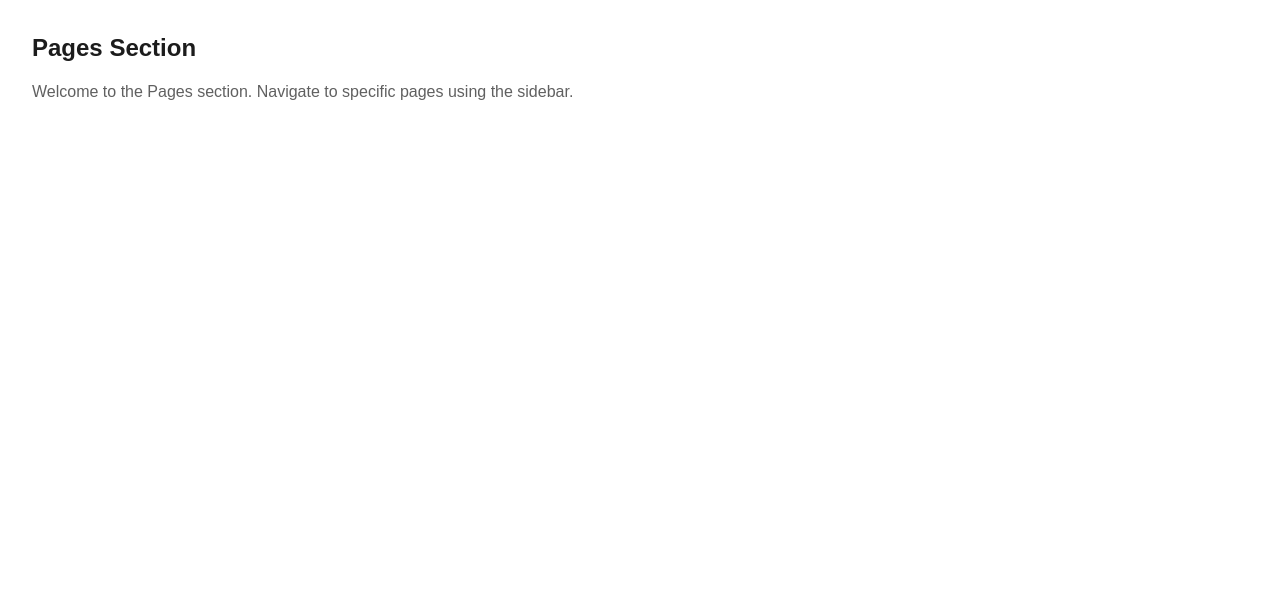
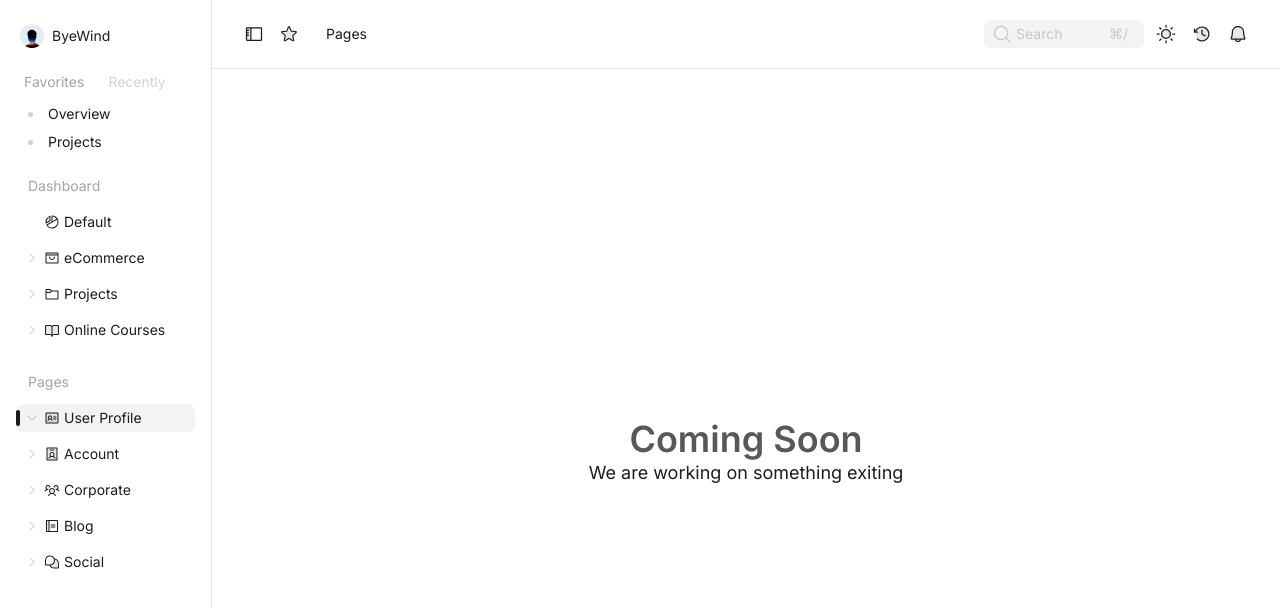
Before and after one commit to alen-kuriakose/juspay-dashboard, a Next.js app: page /pages in a window 1280 px wide. Shown: the top 608 px of the page. Built offline with nearby package versions, Linux system fonts and the light colour scheme.

Commit message:
Add tooltip component and integrate sidebar collapse functionality

```diff
--- a/package.json
+++ b/package.json
@@ -18,6 +18,7 @@
     "@radix-ui/react-select": "^2.2.6",
     "@radix-ui/react-separator": "^1.1.0",
     "@radix-ui/react-slot": "^1.1.0",
+    "@radix-ui/react-tooltip": "^1.2.8",
     "@types/react-simple-maps": "^3.0.6",
     "@types/recharts": "^1.8.29",
     "@vercel/analytics": "^1.5.0",
--- a/src/app/pages/page.tsx
+++ b/src/app/pages/page.tsx
@@ -1,14 +1,10 @@
 "use client";
+import { DashboardLayout } from "@/layouts";
 
 export default function PagesPage() {
   return (
-    <div className="p-8 bg-white dark:bg-black min-h-screen">
-      <h1 className="text-2xl font-bold text-primary dark:text-white mb-4">
-        Pages Section
-      </h1>
-      <p className="text-primary/70 dark:text-white/70">
-        Welcome to the Pages section. Navigate to specific pages using the sidebar.
-      </p>
+    <div className="bg-white dark:bg-black font-inter">
+      <DashboardLayout />
     </div>
   );
 }
--- a/src/components/navbar.tsx
+++ b/src/components/navbar.tsx
@@ -29,10 +29,13 @@ type NavbaeProps = {
 };
 
 export const Navbar = ({ className, breadcrumbs }: NavbaeProps) => {
-  const { isNotificationPanelActive, setNotificationPanelActive } =
+  const { isNotificationPanelActive, setNotificationPanelActive, isSidebarCollapsed, setSidebarCollapsed } =
     useGlobalStore();
   const activateNotification = () => {
     setNotificationPanelActive(!isNotificationPanelActive);
+  };
+  const toggleSidebar = () => {
+    setSidebarCollapsed(!isSidebarCollapsed);
   };
   const { theme, setTheme } = useTheme();
   const handleThemeChange = () => {
@@ -53,21 +56,23 @@ export const Navbar = ({ className, breadcrumbs }: NavbaeProps) => {
       )}
     >
       <div className="flex gap-2">
-        <button className="p-1 dark:invert hover:scale-105 transition-transform duration-200 ease-in-out hidden md:block" aria-label="Toggle sidebar">
+        <button
+          className="p-1 dark:invert hover:scale-105 transition-transform duration-200 ease-in-out hidden md:block"
+          aria-label="Toggle sidebar"
+          onClick={toggleSidebar}
+        >
           <Image src={sidebar} alt="Sidebar menu" width={20} height={20} />
         </button>
-                <button
-          className={cn(
-            "p-1 transition-transform duration-200 ease-in-out text-yellow-500 md:hover:scale-105"
-          )}
+        <button
+          className="p-1 dark:invert hover:scale-105 transition-transform duration-200 ease-in-out"
           aria-label="Toggle favorites"
+          onClick={() => handleFavSelection()}
         >
           <Image
             src={star}
             alt="Star icon"
-            width={20}
-            height={20}
-            onClick={() => handleFavSelection()}
+            width={18}
+            height={18}
           />
         </button>
 
@@ -110,7 +115,7 @@ export const Navbar = ({ className, breadcrumbs }: NavbaeProps) => {
           <Image src={sun} alt="Theme toggle icon" width={20} height={20} />
         </button>
         <button className="p-1 dark:invert  transition-transform duration-200 ease-in-out" aria-label="View history">
-          <Image src={clock} alt="Clock icon" width={20} height={20} />
+          <Image src={clock} alt="Clock icon" width={20} height={20} className=""/>
         </button>
         <button
           className="p-1 dark:invert hover:scale-105 transition-transform duration-200 ease-in-out hidden xl:block"
@@ -120,18 +125,13 @@ export const Navbar = ({ className, breadcrumbs }: NavbaeProps) => {
           <Image src={bell} alt="Notification bell" width={20} height={20} />
         </button>
         <Sheet>
-          <SheetTrigger className="p-0 border-0" aria-label="View notifications">
-            <div className=" dark:invert md:hover:scale-105 transition-transform duration-200 ease-in-out xl:hidden block">
-              <Image src={bell} alt="Notification bell" width={20} height={20} />
-            </div>
+          <SheetTrigger className="p-1 border-0 dark:invert hover:scale-105 transition-transform duration-200 ease-in-out xl:hidden block" aria-label="View notifications">
+            <Image src={bell} alt="Notification bell" width={20} height={20} />
           </SheetTrigger>
           <SheetContent className="border-0 bg-white dark:bg-dark p-0">
             <NotificationPanel />
           </SheetContent>
         </Sheet>
-        <button className="p-1 dark:invert hover:scale-105 transition-transform duration-200 ease-in-out hidden md:block" aria-label="Toggle sidebar">
-          <Image src={sidebar} alt="Sidebar menu" width={20} height={20} />
-        </button>
       </div>
     </nav>
   );
--- a/src/components/notificationGroup.tsx
+++ b/src/components/notificationGroup.tsx
@@ -73,7 +73,7 @@ export function NotificationGroup({
                     src={item.icon}
                     alt={`${item.title} icon`}
                     className={cn(
-                      "dark:invert",
+                      " ",
                       index % 2 == 0 ? "" : "bg-accent-foreground "
                     )}
                   />
--- a/src/components/sideBarMenuItem.tsx
+++ b/src/components/sideBarMenuItem.tsx
@@ -12,6 +12,12 @@ import {
   AccordionItem,
   AccordionTrigger,
 } from "./ui/accordion";
+import {
+  Tooltip,
+  TooltipContent,
+  TooltipProvider,
+  TooltipTrigger,
+} from "./ui/tooltip";
 import Link from "next/link";
 
 interface ContentItem {
@@ -27,6 +33,7 @@ interface SidebarMenuItemProps {
   contents?: Array<ContentItem>;
   clicked?: boolean;
   url: string;
+  isCollapsed?: boolean;
 }
 
 export const SidebarMenuItem = ({
@@ -37,9 +44,10 @@ export const SidebarMenuItem = ({
   contents,
   url,
   onClick,
+  isCollapsed = false,
 }: SidebarMenuItemProps) => {
   const [containsTree, setContainsTree] = useState(false);
-  const { activeSection } = useGlobalStore();
+  const { activeSection, setSidebarCollapsed } = useGlobalStore();
 
   // Use the navigation hook
   const {
@@ -65,6 +73,66 @@ export const SidebarMenuItem = ({
   const isCurrentSection = activeSection === url;
   const shouldShowActive = isCurrentSection && (isActive || isCurrentPath);
   const shouldShowClicked = isCurrentSection && clicked && isActive;
+
+  // Collapsed sidebar - show only icon with tooltip
+  if (isCollapsed) {
+    const handleCollapsedClick = (e: React.MouseEvent) => {
+      e.preventDefault();
+
+      // If the item has accordion content, expand the sidebar first
+      if (containsTree) {
+        setSidebarCollapsed(false);
+        // Small delay to ensure sidebar expands before triggering the original click
+        setTimeout(() => {
+          handleParentClick();
+        }, 150);
+      } else {
+        // If no accordion, just navigate normally
+        handleParentClick();
+      }
+    };
+
+    return (
+      <TooltipProvider>
+        <Tooltip>
+          <TooltipTrigger asChild>
+            <div
+              className={cn(
+                "flex justify-center items-center py-2 px-2 relative group/feature cursor-pointer w-full rounded-lg transition-all duration-200",
+                shouldShowActive
+                  ? "bg-primary/10 dark:bg-white/10"
+                  : "hover:bg-primary/5 dark:hover:bg-white/5"
+              )}
+              onClick={handleCollapsedClick}
+            >
+              <div
+                className={cn(
+                  "absolute left-0 top-1/2 -translate-y-1/2 w-1 rounded-full transition-all duration-400",
+                  shouldShowActive
+                    ? "bg-primary h-6 opacity-100"
+                    : "opacity-0 h-0"
+                )}
+              />
+              <div className="flex align-middle w-5 h-5">
+                <Image
+                  src={icon}
+                  alt={title}
+                  className="m-auto dark:invert"
+                  width={20}
+                  height={20}
+                />
+              </div>
+            </div>
+          </TooltipTrigger>
+          <TooltipContent side="right" className="ml-2">
+            <p>{title}{containsTree ? " (Click to expand)" : ""}</p>
+          </TooltipContent>
+        </Tooltip>
+      </TooltipProvider>
+    );
+  }
+
+  // Full sidebar - show complete menu items
 
   return (
     <div>
--- a/src/components/sidebarMenu.tsx
+++ b/src/components/sidebarMenu.tsx
@@ -21,9 +21,10 @@ interface ContentItem {
 type SidebarMenuProps = {
   content: Array<object>;
   header: string;
+  isMobile?: boolean;
 };
 
-export const SidebarMenu = ({ content, header }: SidebarMenuProps) => {
+export const SidebarMenu = ({ content, header, isMobile = false }: SidebarMenuProps) => {
   const [clicked, setclicked] = useState(false);
   const [accordionValue, setAccordionValue] = useState<string>("");
   const allowStateChange = useRef(true);
@@ -32,7 +33,8 @@ export const SidebarMenu = ({ content, header }: SidebarMenuProps) => {
     activeIndexServicesCard,
     setActiveIndexServicesCard,
     setActiveSection,
-    activeSection
+    activeSection,
+    isSidebarCollapsed
   } = useGlobalStore();
 
   // Don't auto-set section here - let navigation handle it
@@ -46,7 +48,10 @@ export const SidebarMenu = ({ content, header }: SidebarMenuProps) => {
       );
 
       if (activeItem && activeItem.contents && activeItem.contents.length > 0) {
+        // If sidebar just expanded and this item was clicked, open the accordion
+        if (!isSidebarCollapsed) {
           setAccordionValue(activeIndexServicesCard);
+        }
       } else {
         setAccordionValue("");
       }
@@ -54,7 +59,7 @@ export const SidebarMenu = ({ content, header }: SidebarMenuProps) => {
       // Clear accordion if this section is not active
       setAccordionValue("");
     }
-  }, [activeIndexServicesCard, activeSection, header, content]);
+  }, [activeIndexServicesCard, activeSection, header, isSidebarCollapsed]); // Removed 'content' from dependencies
 
   const handleActiveIndex = (index: string) => {
     allowStateChange.current = true; // Allow this state change
@@ -88,12 +93,36 @@ export const SidebarMenu = ({ content, header }: SidebarMenuProps) => {
 
   return (
     <div className="flex flex-col gap-2 w-full">
+      {(!isSidebarCollapsed || isMobile) && (
         <div className="px-3 py-1">
           <TextSmallRegular className="inline-block font-inter text-primary/40 dark:text-white">
             {header}
           </TextSmallRegular>
         </div>
+      )}
       <div className="flex flex-col gap-1 w-full">
+        {(isSidebarCollapsed && !isMobile) ? (
+          // Collapsed view - no accordion, just icons (desktop only)
+          <div className="flex flex-col gap-1">
+            {(content as MenuItem[]).map((item: MenuItem, index: number) => {
+              return (
+                <SidebarMenuItem
+                  contents={item.contents}
+                  title={item.title}
+                  index={index}
+                  isActive={isCurrentSection && item.title === activeIndexServicesCard}
+                  onClick={() => handleActiveIndex(item.title)}
+                  clicked={false} // No clicked state in collapsed mode
+                  key={index + 1}
+                  url={header}
+                  icon={item.icon}
+                  isCollapsed={true}
+                />
+              );
+            })}
+          </div>
+        ) : (
+          // Expanded view - with accordion (desktop expanded or mobile)
           <Accordion
             type="single"
             collapsible
@@ -112,10 +141,12 @@ export const SidebarMenu = ({ content, header }: SidebarMenuProps) => {
                   key={index + 1}
                   url={header}
                   icon={item.icon}
+                  isCollapsed={false}
                 />
               );
             })}
           </Accordion>
+        )}
       </div>
     </div>
   );
--- /dev/null
+++ b/src/components/ui/tooltip.tsx
@@ -0,0 +1,32 @@
+"use client"
+
+import * as React from "react"
+import * as TooltipPrimitive from "@radix-ui/react-tooltip"
+
+import { cn } from "@/lib/utils"
+
+const TooltipProvider = TooltipPrimitive.Provider
+
+const Tooltip = TooltipPrimitive.Root
+
+const TooltipTrigger = TooltipPrimitive.Trigger
+
+const TooltipContent = React.forwardRef<
+  React.ElementRef<typeof TooltipPrimitive.Content>,
+  React.ComponentPropsWithoutRef<typeof TooltipPrimitive.Content>
+>(({ className, sideOffset = 4, ...props }, ref) => (
+  <TooltipPrimitive.Portal>
+    <TooltipPrimitive.Content
+      ref={ref}
+      sideOffset={sideOffset}
+      className={cn(
+        "z-50 overflow-hidden rounded-md bg-primary px-3 py-1.5 text-xs text-primary-foreground animate-in fade-in-0 zoom-in-95 data-[state=closed]:animate-out data-[state=closed]:fade-out-0 data-[state=closed]:zoom-out-95 data-[side=bottom]:slide-in-from-top-2 data-[side=left]:slide-in-from-right-2 data-[side=right]:slide-in-from-left-2 data-[side=top]:slide-in-from-bottom-2 origin-[--radix-tooltip-content-transform-origin]",
+        className
+      )}
+      {...props}
+    />
+  </TooltipPrimitive.Portal>
+))
+TooltipContent.displayName = TooltipPrimitive.Content.displayName
+
+export { Tooltip, TooltipTrigger, TooltipContent, TooltipProvider }
--- a/src/layouts/DashboardLayout.tsx
+++ b/src/layouts/DashboardLayout.tsx
@@ -7,6 +7,7 @@ import { usePathname } from "next/navigation";
 import { useEffect } from "react";
 import { SideBarLayout } from "./SideBarLayout";
 import { orderHistory } from "@/utils/helper";
+import { cn } from "@/lib/utils";
 
 export function DashboardLayout() {
   const {
@@ -14,7 +15,8 @@ export function DashboardLayout() {
     activeIndexServicesCard,
     activeChildIndexServicesCard,
     setActiveSection,
-    activeSection
+    activeSection,
+    isSidebarCollapsed
   } = useGlobalStore();
   const pathname = usePathname();
 
@@ -87,7 +89,12 @@ export function DashboardLayout() {
   const breadcrumbs = generateBreadcrumbs();
 
   return (
-    <div className=" sm:grid min-h-screen w-full md:grid-cols-[220px_1fr] lg:grid-cols-[212px_1fr] overflow-hidden">
+    <div className={cn(
+      "sm:grid min-h-screen w-full overflow-hidden transition-all duration-300 ease-in-out",
+      isSidebarCollapsed
+        ? "md:grid-cols-[64px_1fr] lg:grid-cols-[64px_1fr]"
+        : "md:grid-cols-[220px_1fr] lg:grid-cols-[212px_1fr]"
+    )}>
       <SideBarLayout breadcrumbsArray={breadcrumbs} />
       <div className="w-full flex">
         <div className="flex w-full">
@@ -108,7 +115,7 @@ export function DashboardLayout() {
                   );
                 default:
                   return (
-                    <div className="w-full h-full flex items-center justify-center text-dark dark:text-white">
+                    <div className="w-full min-h-[calc(100vh-80px)] md:h-full flex items-center justify-center text-dark dark:text-white p-4">
                       <div className="text-center">
                         <Header4xlSemibold className="animate-pulse">
                           Coming Soon
--- a/src/layouts/SideBarLayout.tsx
+++ b/src/layouts/SideBarLayout.tsx
@@ -13,18 +13,39 @@ import {
   recents,
 } from "@/utils/helper";
 import { FavSection } from "@/components/favSection";
+import { useGlobalStore } from "@/states/GlobalState";
+import { cn } from "@/lib/utils";
 type SideBarLayoutProps = {
   breadcrumbsArray: Array<{href:string,label:string}>;
 };
 export function SideBarLayout({ breadcrumbsArray }: SideBarLayoutProps) {
+  const { isSidebarCollapsed } = useGlobalStore();
+
   return (
     <div>
-      <div className="hidden border-r md:block pt-5 h-full ">
-        <div className="flex h-full max-h-screen flex-col gap-4 px-4 lg:px-4">
-          <AvatarComponent avatarImg={avatar} name={"ByeWind"} />
+      <div className={cn(
+        "border-r pt-5 h-full transition-all duration-300 ease-in-out hidden md:block",
+        isSidebarCollapsed ? "w-16" : "w-[220px] lg:w-[212px]"
+      )}>
+        <div className={cn(
+          "flex h-full max-h-screen flex-col gap-4 transition-all duration-300",
+          isSidebarCollapsed ? "px-2" : "px-4 lg:px-4"
+        )}>
+          {!isSidebarCollapsed && <AvatarComponent avatarImg={avatar} name={"ByeWind"} />}
+          {isSidebarCollapsed && (
+            <div className="flex justify-center p-1">
+              <Image
+                src={avatar}
+                alt={"profile_avatar"}
+                width={24}
+                height={24}
+                className="rounded-full"
+              />
+            </div>
+          )}
           <div className="flex-1">
             <nav className="grid items-start text-sm font-medium gap-4">
-              <FavSection favList={favourites} recentList={recents} />
+              {!isSidebarCollapsed && <FavSection favList={favourites} recentList={recents} />}
               <SidebarMenu
                 header="Dashboard"
                 content={dashboardSidemenuContent}
@@ -72,8 +93,13 @@ export function SideBarLayout({ breadcrumbsArray }: SideBarLayoutProps) {
                 <SidebarMenu
                   header="Dashboard"
                   content={dashboardSidemenuContent}
+                  isMobile={true}
                 />
-                <SidebarMenu header="Pages" content={pageSidemenuContent} />
+                <SidebarMenu
+                  header="Pages"
+                  content={pageSidemenuContent}
+                  isMobile={true}
+                />
               </nav>
             </SheetContent>
           </Sheet>
--- a/src/states/GlobalState.ts
+++ b/src/states/GlobalState.ts
@@ -14,6 +14,7 @@ interface GlobalState {
   activeChildIndexServicesCard: string;
   activeSelection: string;
   isNotificationPanelActive: boolean;
+  isSidebarCollapsed: boolean;
 
   // Section management
   setActiveSection: (section: string) => void;
@@ -28,6 +29,7 @@ interface GlobalState {
   setActiveChildIndexServicesCard: (value: string) => void;
   setActiveSelection: (value: string) => void;
   setNotificationPanelActive: (value: boolean) => void;
+  setSidebarCollapsed: (value: boolean) => void;
   // Utility methods
   clearSectionStates: () => void;
 }
@@ -44,6 +46,7 @@ export const useGlobalStore = create<GlobalState>((set, get) => ({
   activeChildIndexServicesCard: "Default",
   activeSelection: "Default",
   isNotificationPanelActive: false,
+  isSidebarCollapsed: false,
 
   // Actions
   setActiveSection: (section: string) => {
@@ -135,6 +138,9 @@ export const useGlobalStore = create<GlobalState>((set, get) => ({
   setNotificationPanelActive: (value: boolean) =>
     set({ isNotificationPanelActive: value }),
 
+  setSidebarCollapsed: (value: boolean) =>
+    set({ isSidebarCollapsed: value }),
+
   clearSectionStates: () =>
     set({
       activeDashboardItem: "Default",
@@ -143,5 +149,6 @@ export const useGlobalStore = create<GlobalState>((set, get) => ({
       activePagesChild: "Default",
       activeIndexServicesCard: "Default",
       activeChildIndexServicesCard: "Default",
+      // Don't reset sidebar state when clearing sections
     }),
 }));
```
Also changed, not shown: src/app/pages/[slug]/page.tsx (+3 -7 lines), 1 other file (tests, documents, lock files or other folders). Lines whose indentation alone changed are shown as unchanged.
